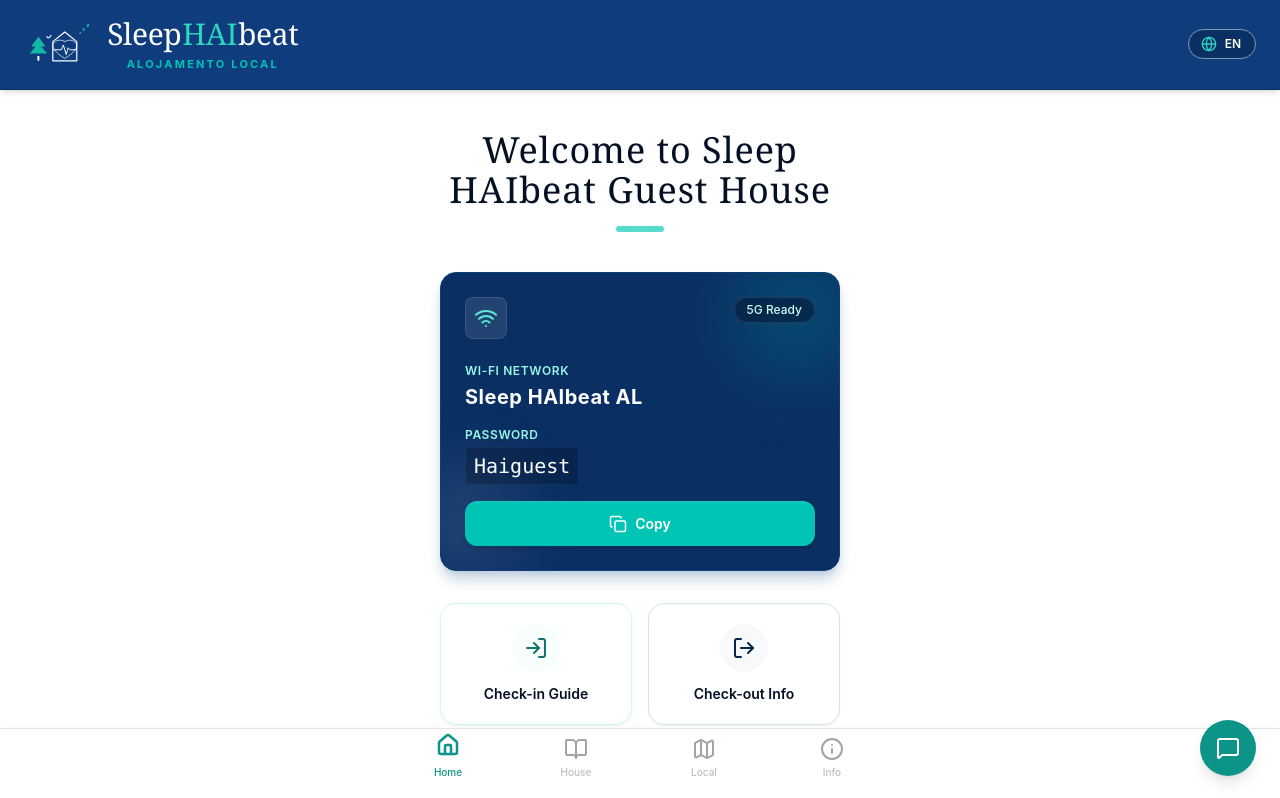
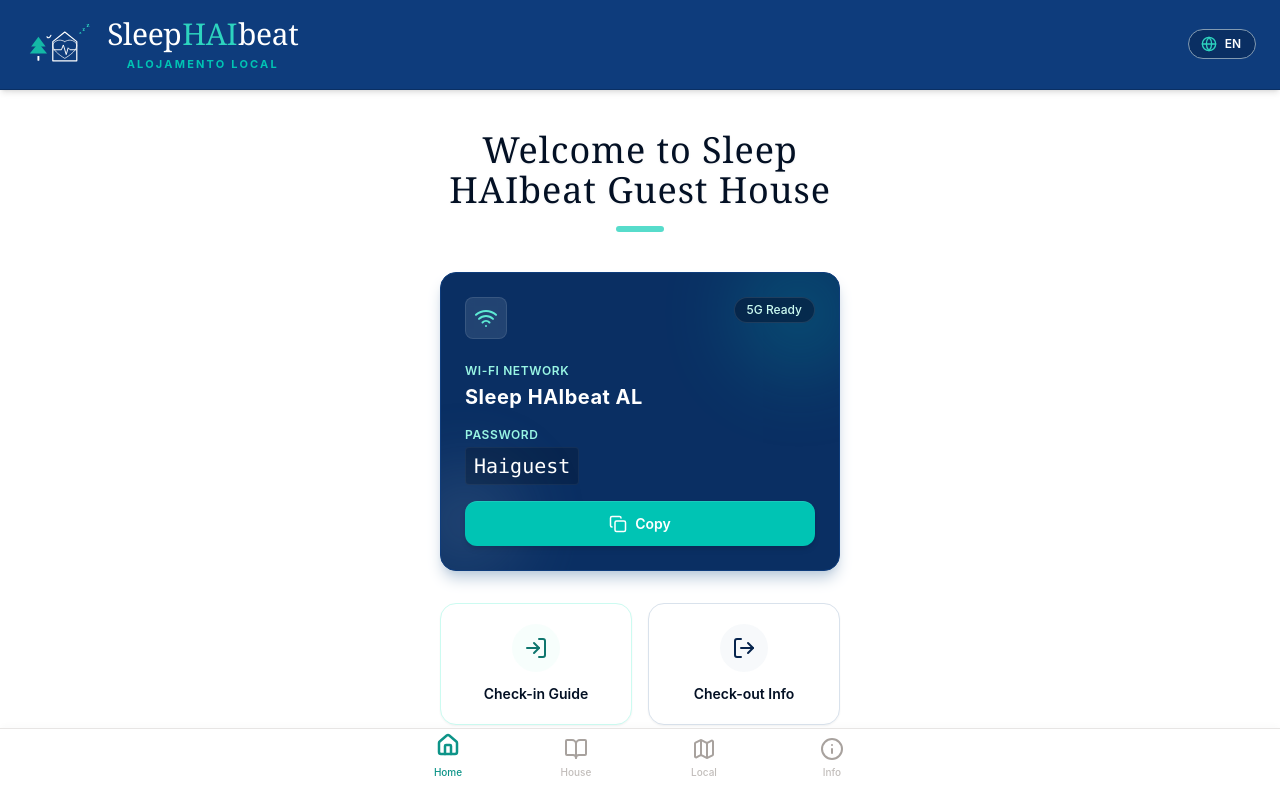
Before and after one commit to andremoller3/Haibeat_guide, a React (Vite) app: page / in a window 1280 px wide. Shown: the top 798 px of the page. Built offline with nearby package versions, Linux system fonts and the light colour scheme.

Commit message:
Remove chat widget from app

```diff
--- a/App.tsx
+++ b/App.tsx
@@ -3,7 +3,6 @@ import { Header, BottomNav } from './Layout';
 import { HomeView, HouseGuideView, LocalGuideView, InfoView } from './Views';
 import { PrintView } from './PrintView';
 import { AdminView } from './AdminView';
-import { ChatWidget } from './ChatWidget';
 import { Language, TabId } from './types';
 import { TRANSLATIONS } from './constants';
 
@@ -64,10 +63,6 @@ const App: React.FC = () => {
         <BottomNav activeTab={activeTab} onTabChange={setActiveTab} t={t.nav} />
       </div>
 
-      {/* Chat Widget */}
-      <div className={`print:hidden ${activeTab === 'admin' ? 'hidden' : ''}`}>
-        <ChatWidget language={lang} />
-      </div>
     </div>
   );
 };
```
